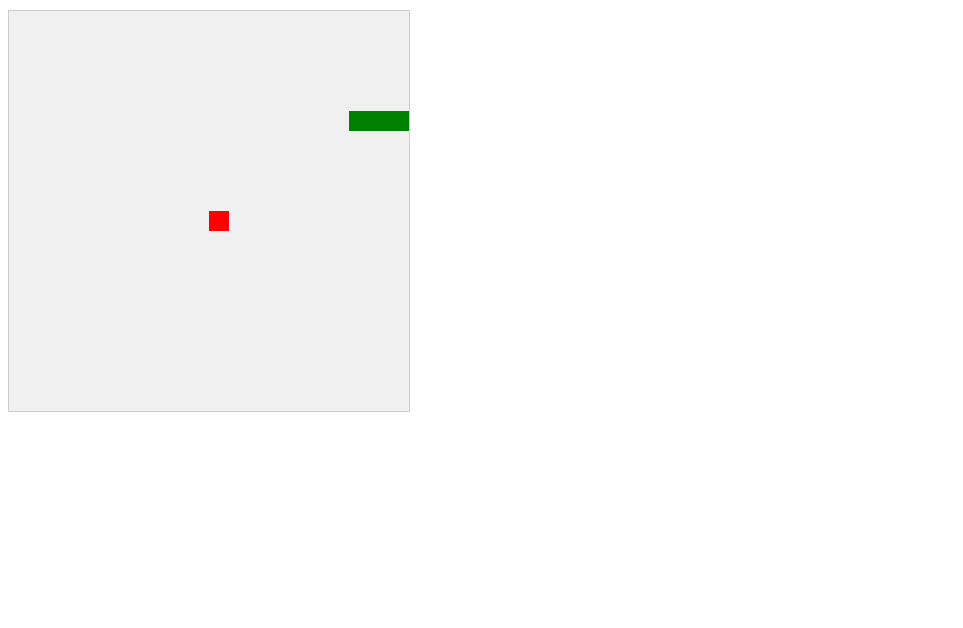
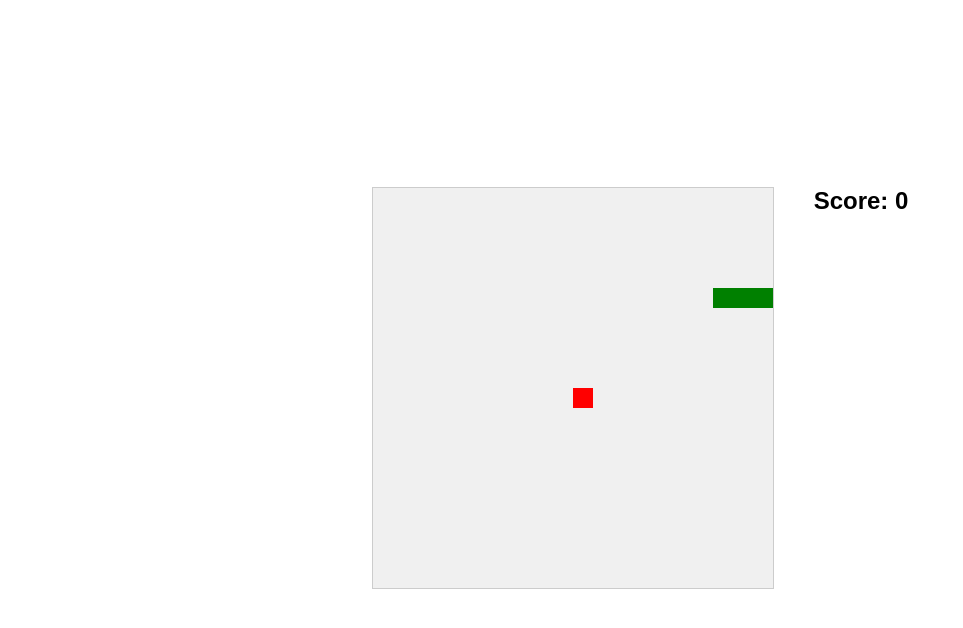
Before and after one commit to mwillerich/browsersnake, a plain HTML site: page snake.html in a window 1280 px wide. Shown: the whole page, without its empty margins (0-963 px from the left). Drawn offline with Linux system fonts and the light colour scheme.

Commit message:
adding a score counter

```diff
--- a/snake.css
+++ b/snake.css
@@ -1,12 +1,26 @@
+body {
+    display: flex;
+    justify-content: center;
+    align-items: center;
+    font-family: sans-serif;
+    height: 95vh;
+}
+
+.container {
+    display: flex;
+}
+
 canvas {
     border: 1px solid #ccc;
     background-color: #f0f0f0;
+    margin-right: 20px;
 }
 
 #score {
     font-size: 24px;
     font-weight: bold;
     margin-bottom: 10px;
+    margin-left: 20px;
 }
 
 #game-over {
--- a/snake.html
+++ b/snake.html
@@ -5,8 +5,10 @@
     <link rel="stylesheet" href="snake.css" />
   </head>
   <body>
-    <div id="score"></div>
-    <canvas id="canvas" width="400" height="400"></canvas>
+    <div class="container">
+      <canvas id="canvas" width="400" height="400"></canvas>
+      <div id="score"></div>
+    </div>
     <!-- game sounds -->
     <audio id="collision-sound" src="audio/collision.mp3"></audio>
     <script src="snake.js"></script>
--- a/snake.js
+++ b/snake.js
@@ -10,6 +10,7 @@ var Snake = {
   ],
   food: { x: 10, y: 10 },
   collisionSound: null,
+  score: 0,
 
   drawSquare: function(x, y) {
     context.fillRect(
@@ -55,7 +56,9 @@ var Snake = {
 
     this.snake.unshift(newHead);
 
+    // Dinnertime?
     if (newHead.x === this.food.x && newHead.y === this.food.y) {
+      this.score += 1;
       this.generateNewFoodPosition();
     } else {
       this.snake.pop();
@@ -99,11 +102,14 @@ var Snake = {
       console.log("Collision sound loaded and ready to play");
     });
 
+    this.scoreCounter = document.getElementById("score");
+
     this.gameLoop = setInterval(function() {
       context.clearRect(0, 0, canvas.width, canvas.height);
       self.moveSnake();
       self.drawSnake();
       self.drawFood();
+      self.scoreCounter.innerHTML = "Score: " + self.score;
     }, 100);
 
     document.addEventListener("keydown", function(event) {
```
Also changed, not shown: 1 other file.
